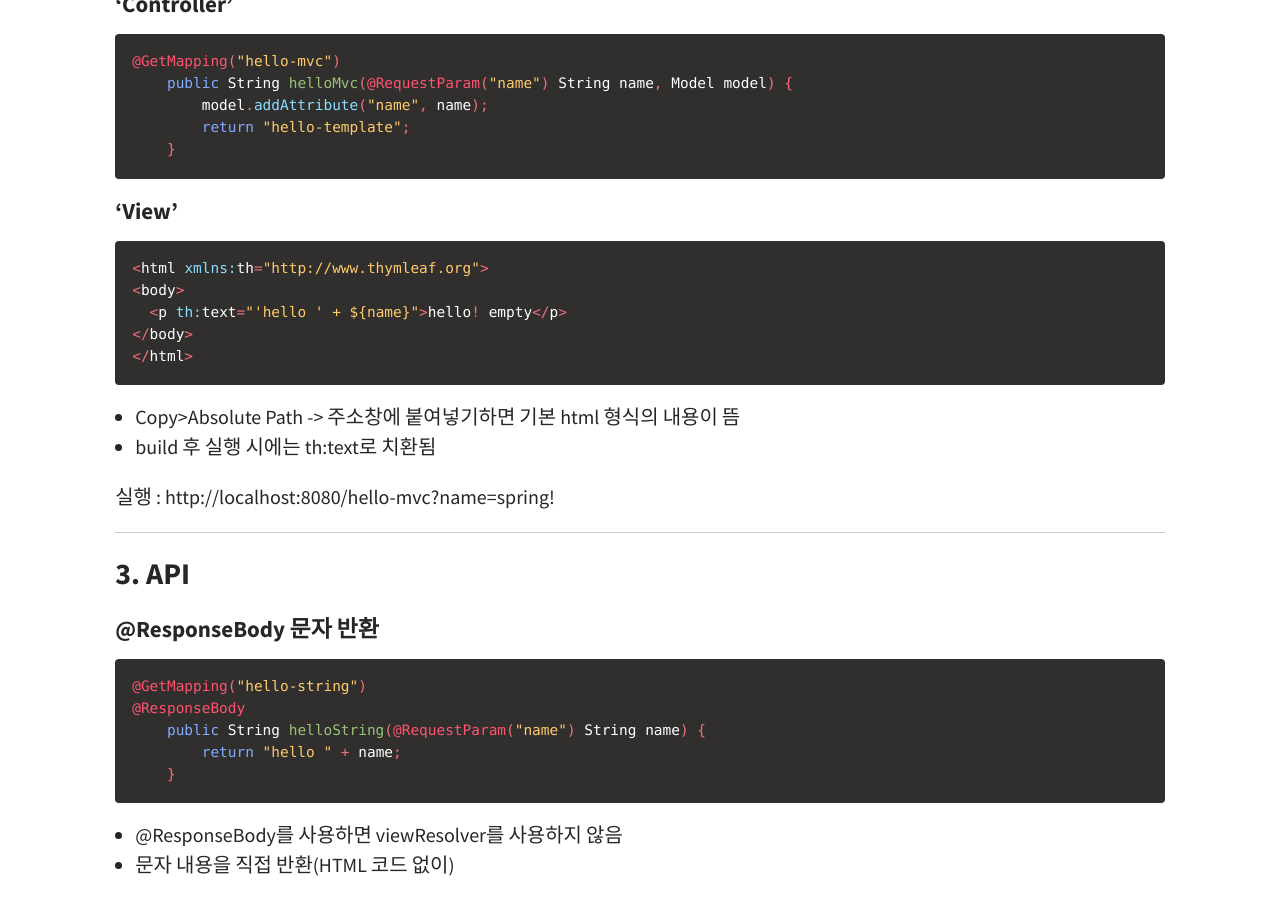
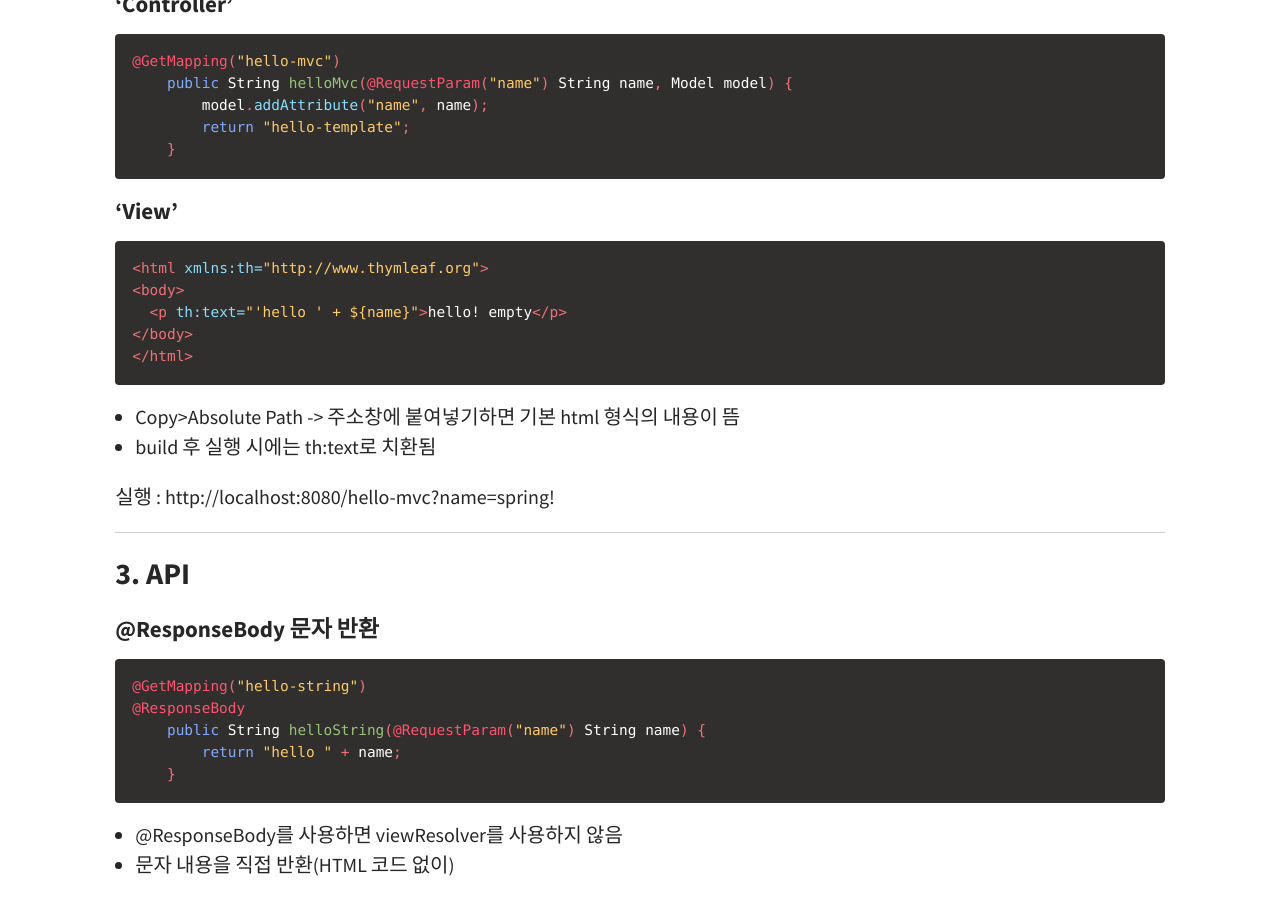
Before and after one commit to shkim00216/shkim00216.github.io, a Jekyll site: the page built from _posts/2024-08-28-springboot-basic.md, in a window 1280 px wide and 900 px high, scrolled down 675 px. Built offline with Jekyll 4.4.1, drawn with Linux system fonts in a browser that asks for light colours; some web fonts are replaced; a script that is not in the unit is left out.

Commit message:
0911 1334

````diff
--- a/_posts/2024-08-28-springboot-basic.md
+++ b/_posts/2024-08-28-springboot-basic.md
@@ -30,7 +30,7 @@ https://docs.spring.io/spring-boot/docs/2.3.1.RELEASE/reference/html/spring-boot
 
 #### 'View'
 
-```java
+```html
 <html xmlns:th="http://www.thymleaf.org">
 <body>
   <p th:text="'hello ' + ${name}">hello! empty</p>
````
Also changed, not shown: _posts/2024-09-01-springboot-member-ex.md (+1 -1 lines).
